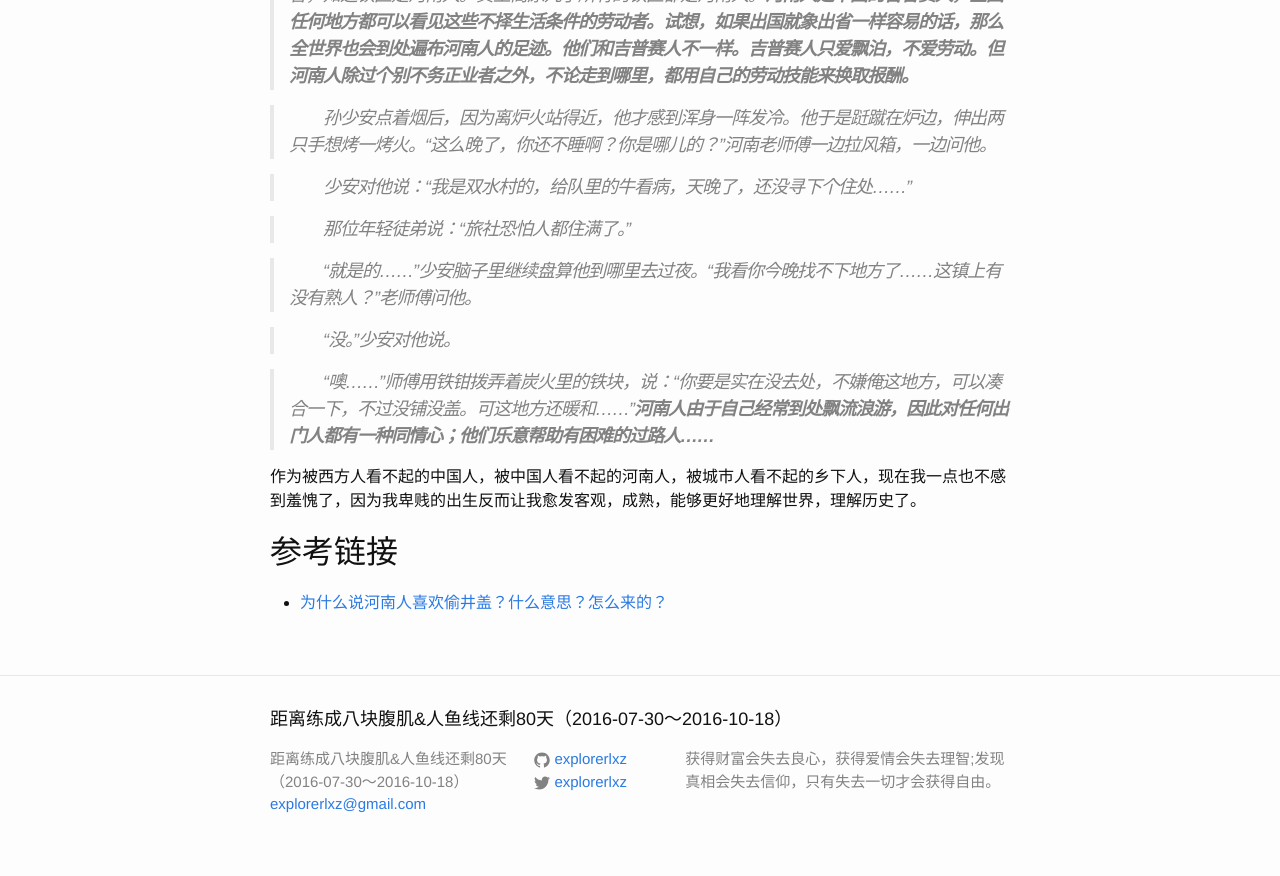
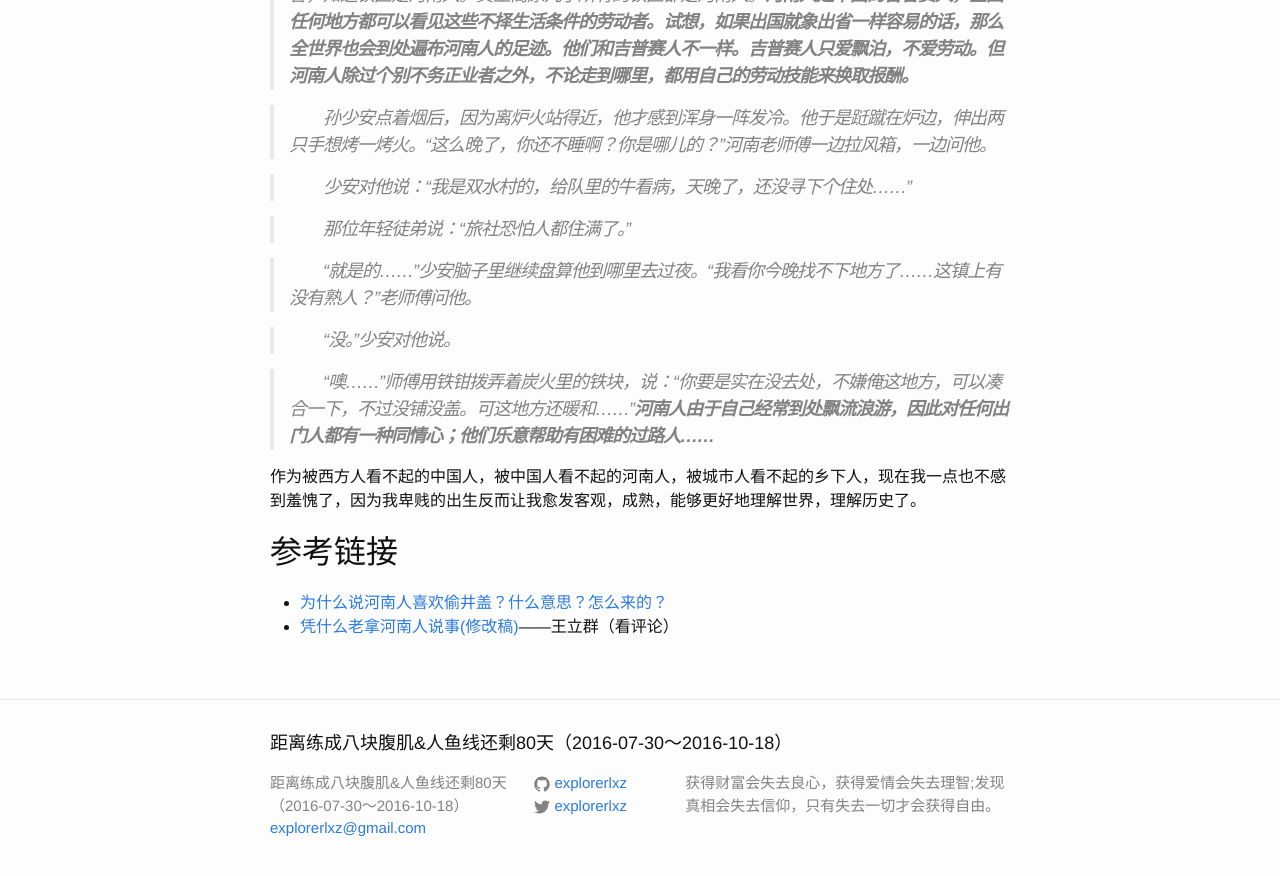
Before and after one commit to explorerlxz/explorerlxz.github.io, a Jekyll site: the page built from _posts/2016-07-26-Di-Yu-Hei.md, in a window 1280 px wide and 900 px high, scrolled down 1523 px. Shown: the top 876 px of the window. Built offline with Jekyll 4.4.1, drawn with Linux system fonts in a browser that asks for light colours.

Commit message:
增加王立群博客

```diff
--- a/_posts/2016-07-26-Di-Yu-Hei.md
+++ b/_posts/2016-07-26-Di-Yu-Hei.md
@@ -52,3 +52,4 @@ date: 2016-07-26
 ## 参考链接
 
 - [为什么说河南人喜欢偷井盖？什么意思？怎么来的？](http://ask.rednet.cn/question/77487)
+- [凭什么老拿河南人说事(修改稿)](http://blog.sina.com.cn/s/blog_4a61db9001009mwb.html)——王立群（看评论）
```
